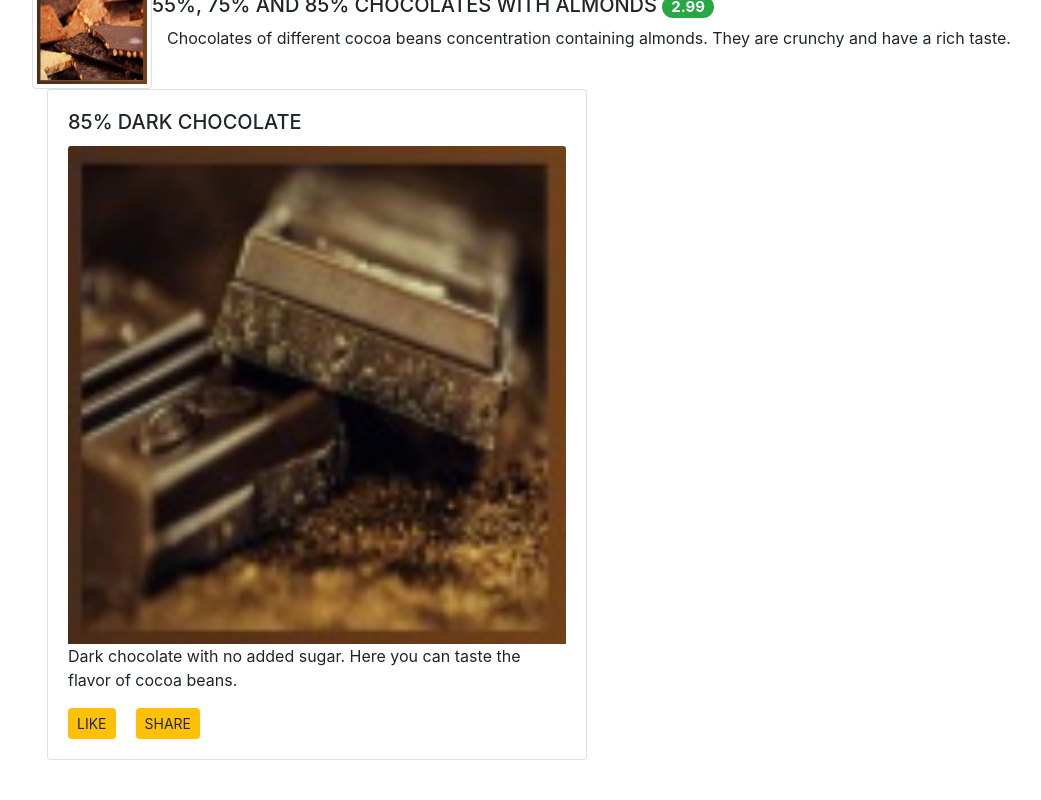
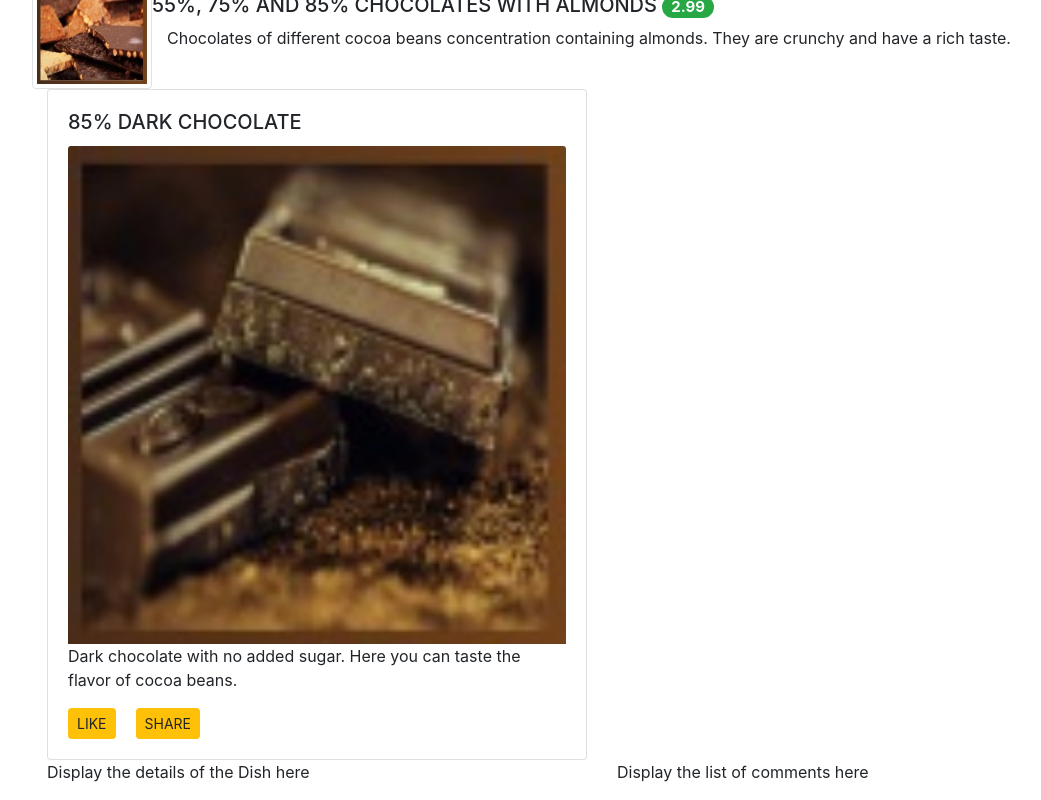
Before and after one commit to Daniel-w3/angularDaniel, an Angular app: page / in a window 1280 px wide. Shown: the part 754-1554 px from the top of the page, without its empty margins (38-1079 px from the left). Before the commit the page ends 1514 px from the top, so only its background shows below. Built offline with nearby package versions, Linux system fonts and the light colour scheme.

Commit message:
Angular Assignment 19 Task 1

```diff
--- a/src/app/app.module.ts
+++ b/src/app/app.module.ts
@@ -3,11 +3,13 @@
 
 import { AppComponent } from './app.component';
 import { MenuComponent } from './menu/menu.component';
+import { DishdetailComponent } from './dishdetail/dishdetail.component';
 
 @NgModule({
   declarations: [
     AppComponent,
-    MenuComponent
+    MenuComponent,
+    DishdetailComponent
   ],
   imports: [
     BrowserModule
--- /dev/null
+++ b/src/app/dishdetail/dishdetail.component.html
@@ -0,0 +1,9 @@
+<div class="container">
+    <div class="row">
+      <div class="col-12 col-sm-6">
+        <p>Display the details of the Dish here</p>
+      </div>
+      <div class="col-12 col-sm-6">       <p>Display the list of comments here</p>
+      </div>
+    </div>
+  </div>
--- /dev/null
+++ b/src/app/dishdetail/dishdetail.component.ts
@@ -0,0 +1,15 @@
+import { Component, OnInit } from '@angular/core';
+
+@Component({
+  selector: 'app-dishdetail',
+  templateUrl: './dishdetail.component.html',
+  styleUrls: ['./dishdetail.component.css']
+})
+export class DishdetailComponent implements OnInit {
+
+  constructor() { }
+
+  ngOnInit(): void {
+  }
+
+}
--- a/src/app/menu/menu.component.html
+++ b/src/app/menu/menu.component.html
@@ -4,7 +4,7 @@
         <h3>Menu</h3>
         <hr>
       </div>
-   </div>
+    </div>
     <div class="row ">
       <h4 class="col-12">Our famous chocolates</h4>
       <div class="media" *ngFor="let dish of dishes">
@@ -33,5 +33,6 @@
             </div>
           </div>
         </div>
-      </div>
-  </div>
+    </div>
+</div>
+<app-dishdetail></app-dishdetail>
```
Also changed, not shown: src/app/dishdetail/dishdetail.component.css (added), 1 other file (tests, documents, lock files or other folders).
